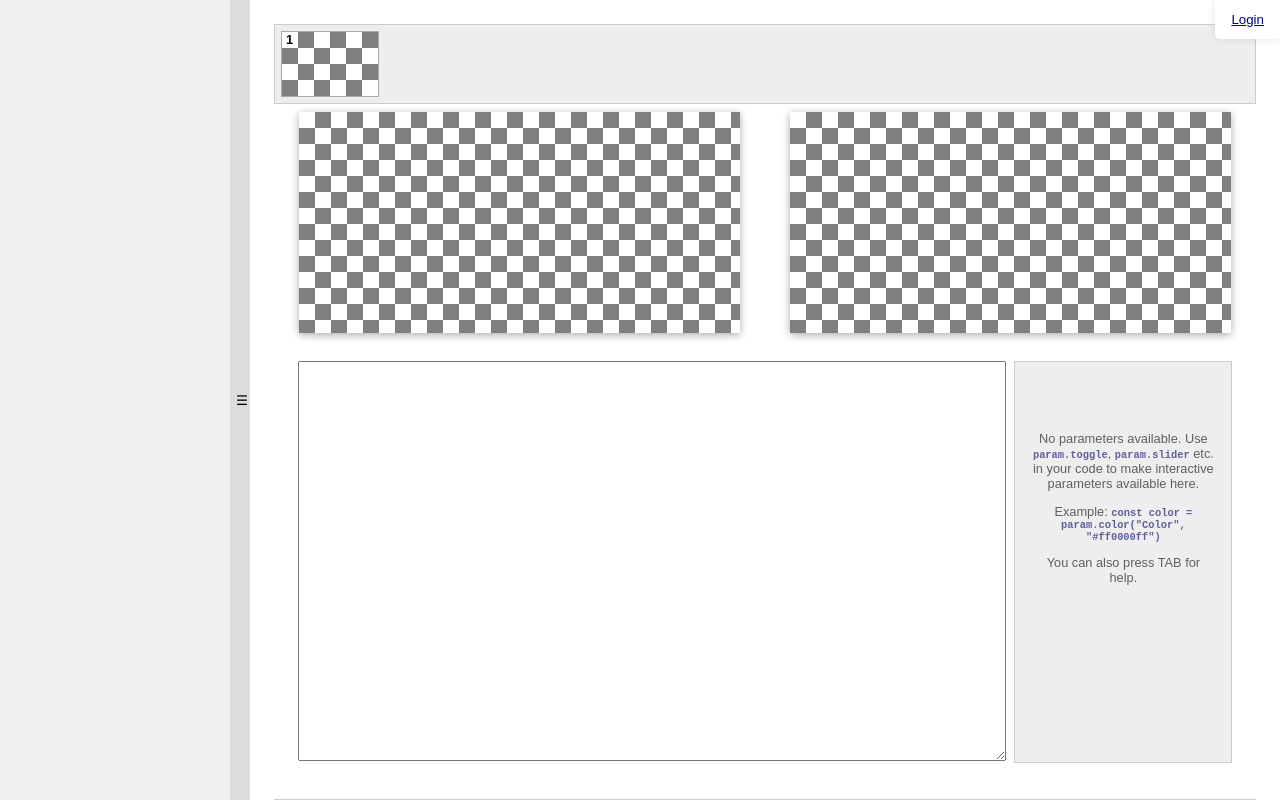
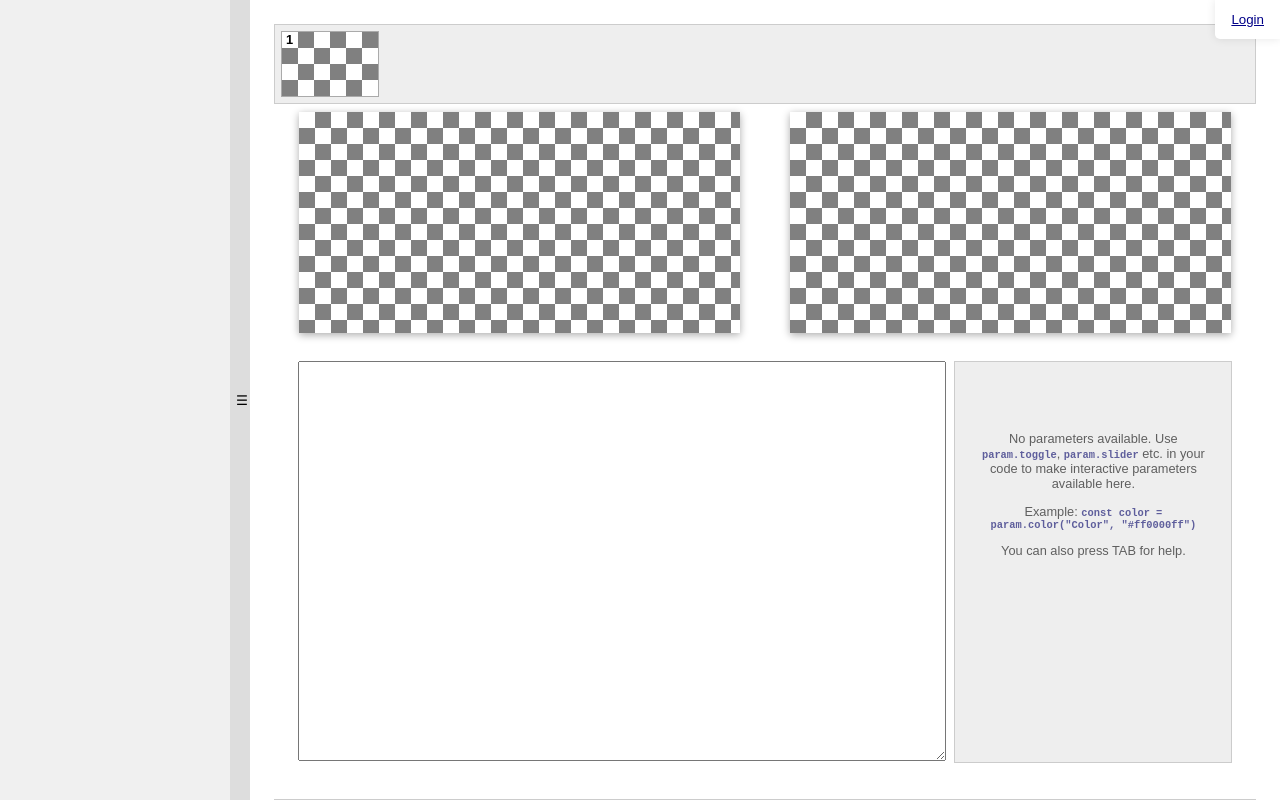
Before and after one commit to marverati/image-lib-js, a website built with Parcel: page src/editor/editor.html in a window 1280 px wide. Built offline with nearby package versions, Linux system fonts and the light colour scheme.

Commit message:
Expand parameters

```diff
--- a/src/editor/editor.html
+++ b/src/editor/editor.html
@@ -141,7 +141,7 @@
         }
 
         #parameter-container {
-            width: 200px;
+            width: 260px;
             height: 400px;
             margin: 4px;
             padding: 0px 8px;
```
